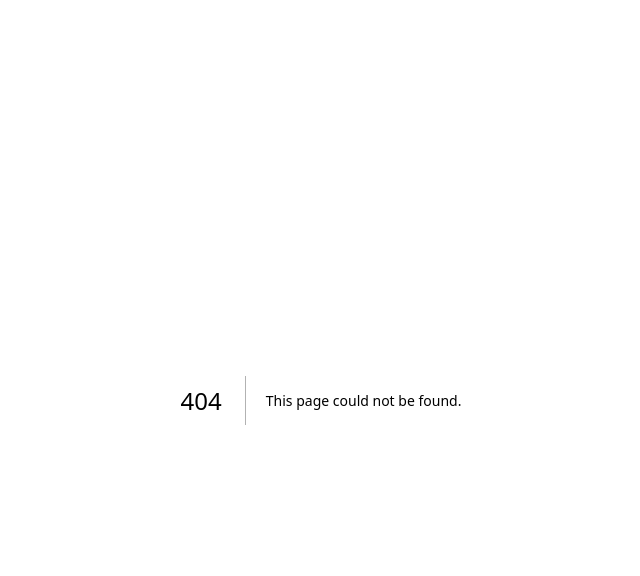
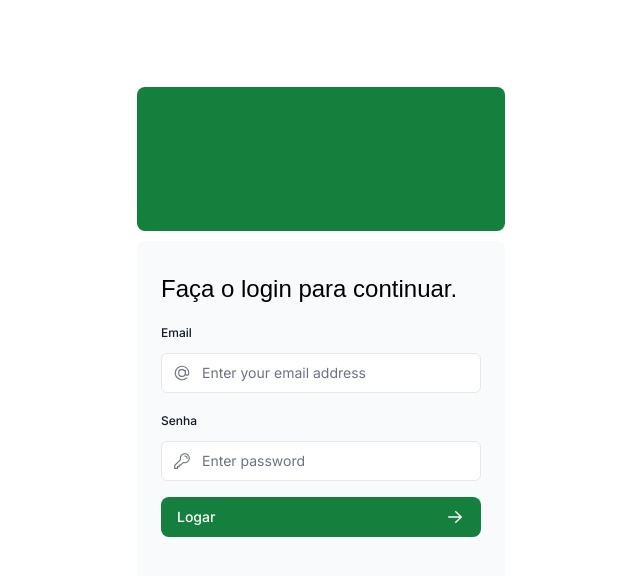
Before and after one commit to eduardoandd/nextjs-dashboard, a Next.js app: page /login in a window 1280 px wide. Before the commit this address had no page. Shown: the top 576 px of the page, without its empty margins (319-959 px from the left). Built offline with nearby package versions, Linux system fonts and the light colour scheme; a web font is replaced by a local one.

Commit message:
autenticação + login

```diff
--- a/app/dashboard/(overview)/page.tsx
+++ b/app/dashboard/(overview)/page.tsx
@@ -7,8 +7,8 @@ import { Suspense } from 'react';
 import { RevenueChartSkeleton,LatestInvoicesSkeleton,CardsSkeleton, } from '@/app/ui/skeletons';
 import CardWrapper from '@/app/ui/dashboard/cards';
 
+
 export default async function Page() {
-  const latestInvoices = await fetchLatestInvoices();
 
 
   return (
--- a/app/lib/actions.ts
+++ b/app/lib/actions.ts
@@ -4,6 +4,8 @@ import postgres from 'postgres';
 import { revalidatePath } from 'next/cache';
 import { redirect } from 'next/navigation';
 import { AdjustmentsVerticalIcon } from '@heroicons/react/24/outline';
+import { signIn } from '@/auth';
+import { AuthError } from 'next-auth';
 
 const sql = postgres(process.env.POSTGRES_URL!, {ssl: 'require'}) // conn
 
@@ -100,3 +102,22 @@ export async function deleteInvoice(id:string) {
   revalidatePath('/dashboard/invoices');
 
 }
+
+export async function authenticate(
+  prevState: string | undefined,
+  formData: FormData,
+) {
+  try {
+    await signIn('credentials', formData);
+  } catch (error) {
+    if (error instanceof AuthError) {
+      switch (error.type) {
+        case 'CredentialsSignin':
+          return 'Credenciais inválidas';
+        default:
+          return 'Algo deu errado.';
+      }
+    }
+    throw error;
+  }
+}
--- /dev/null
+++ b/app/login/page.tsx
@@ -0,0 +1,17 @@
+import AcmeLogo from '@/app/ui/acme-logo';
+import LoginForm from '@/app/ui/login-form';
+import { Suspense } from 'react';
+
+export default function LoginPage() {
+  return (
+    <main className="flex items-center justify-center md:h-screen">
+      <div className="relative mx-auto flex w-full max-w-[400px] flex-col space-y-2.5 p-4 md:-mt-32">
+        <div className="flex h-20 w-full items-center justify-center rounded-lg bg-green-700 p-3 md:h-36">
+        </div>
+        <Suspense>
+          <LoginForm />
+        </Suspense>
+      </div>
+    </main>
+  );
+}
--- a/app/ui/dashboard/sidenav.tsx
+++ b/app/ui/dashboard/sidenav.tsx
@@ -2,6 +2,8 @@ import Link from 'next/link';
 import NavLinks from '@/app/ui/dashboard/nav-links';
 import AcmeLogo from '@/app/ui/acme-logo';
 import { PowerIcon } from '@heroicons/react/24/outline';
+import { signOut } from '@/auth';
+
 
 export default function SideNav() {
   return (
@@ -17,7 +19,12 @@ export default function SideNav() {
       <div className="flex grow flex-row justify-between space-x-2 md:flex-col md:space-x-0 md:space-y-2">
         <NavLinks />
         <div className="hidden h-auto w-full grow rounded-md bg-gray-50 md:block"></div>
-        <form>
+        <form
+          action={async () => {
+            'use server';
+            await signOut({ redirectTo: '/' });
+          }}
+        >
           <button className="flex h-[48px] w-full grow items-center justify-center gap-2 rounded-md bg-gray-50 p-3 text-sm font-medium hover:bg-sky-100 hover:text-green-700 md:flex-none md:justify-start md:p-2 md:px-3">
             <PowerIcon className="w-6" />
             <div className="hidden md:block">Sair</div>
--- a/app/ui/login-form.tsx
+++ b/app/ui/login-form.tsx
@@ -1,3 +1,5 @@
+'use client'
+
 import { lusitana } from '@/app/ui/fonts';
 import {
   AtSymbolIcon,
@@ -6,13 +8,23 @@ import {
 } from '@heroicons/react/24/outline';
 import { ArrowRightIcon } from '@heroicons/react/20/solid';
 import { Button } from './button';
+import { signIn } from 'next-auth/react'
+import { useActionState } from 'react';
+import { authenticate } from '@/app/lib/actions';
+import { useSearchParams } from 'next/navigation';
 
 export default function LoginForm() {
+  const searchParams = useSearchParams();
+  const callbackUrl = searchParams.get('callbackUrl') || '/dashboard';
+  const [errorMessage, formAction, isPending] = useActionState(
+    authenticate,
+    undefined,
+  );
   return (
-    <form className="space-y-3">
+    <form action={formAction} className="space-y-3">
       <div className="flex-1 rounded-lg bg-gray-50 px-6 pb-4 pt-8">
         <h1 className={`${lusitana.className} mb-3 text-2xl`}>
-          Please log in to continue.
+          Faça o login para continuar.
         </h1>
         <div className="w-full">
           <div>
@@ -24,7 +36,7 @@ export default function LoginForm() {
             </label>
             <div className="relative">
               <input
-                className="peer block w-full rounded-md border border-gray-200 py-[9px] pl-10 text-sm outline-2 placeholder:text-gray-500"
+                className="peer block w-full rounded-md border border-gray-200 py-[9px] pl-10 text-sm outline-2 placeholder:text-gray-500 focus:ring-green-400 focus:border-green-700"
                 id="email"
                 type="email"
                 name="email"
@@ -39,11 +51,11 @@ export default function LoginForm() {
               className="mb-3 mt-5 block text-xs font-medium text-gray-900"
               htmlFor="password"
             >
-              Password
+              Senha
             </label>
             <div className="relative">
               <input
-                className="peer block w-full rounded-md border border-gray-200 py-[9px] pl-10 text-sm outline-2 placeholder:text-gray-500"
+                className="peer block w-full rounded-md border border-gray-200 py-[9px] pl-10 text-sm outline-2 placeholder:text-gray-500 focus:ring-green-400 focus:border-green-700"
                 id="password"
                 type="password"
                 name="password"
@@ -55,11 +67,22 @@ export default function LoginForm() {
             </div>
           </div>
         </div>
-        <Button className="mt-4 w-full">
-          Log in <ArrowRightIcon className="ml-auto h-5 w-5 text-gray-50" />
+        <input type="hidden" name="redirecTo" value={callbackUrl} />
+        <Button aria-disabled={isPending}
+         className="mt-4 w-full bg-green-700 transition-colors  hover:bg-green-600 focus:outline-none focus:ring-2 focus:ring-green-600 focus:ring-offset-2">
+          Logar <ArrowRightIcon className="ml-auto h-5 w-5 text-gray-50" />
         </Button>
-        <div className="flex h-8 items-end space-x-1">
-          {/* Add form errors here */}
+        <div
+          className="flex h-8 items-end space-x-1"
+          aria-live="polite"
+          aria-atomic="true"
+        >
+          {errorMessage && (
+            <>
+              <ExclamationCircleIcon className="h-5 w-5 text-red-500" />
+              <p className="text-sm text-red-500">{errorMessage}</p>
+            </>
+          )}
         </div>
       </div>
     </form>
--- /dev/null
+++ b/auth.config.ts
@@ -0,0 +1,21 @@
+import type { NextAuthConfig } from 'next-auth';
+
+export const authConfig = {
+  pages: {
+    signIn: '/login',
+  },
+  callbacks: {
+    authorized({ auth, request: { nextUrl } }) {
+      const isLoggedIn = !!auth?.user;
+      const isOnDashboard = nextUrl.pathname.startsWith('/dashboard');
+      if (isOnDashboard) {
+        if (isLoggedIn) return true;
+        return false; // Redirect unauthenticated users to login page
+      } else if (isLoggedIn) {
+        return Response.redirect(new URL('/dashboard', nextUrl));
+      }
+      return true;
+    },
+  },
+  providers: [], // Add providers with an empty array for now
+} satisfies NextAuthConfig;
--- /dev/null
+++ b/auth.ts
@@ -0,0 +1,50 @@
+import NextAuth from 'next-auth';
+import { authConfig } from './auth.config';
+import Credentials from 'next-auth/providers/credentials';
+import { z } from 'zod';
+import type { User } from '@/app/lib/definitions';
+import bcrypt from 'bcrypt';
+import postgres from 'postgres';
+
+const sql = postgres(process.env.POSTGRES_URL!, { ssl: 'require' });
+
+
+async function getUser(email:string): Promise<User | undefined> {
+    try {
+       const user = await sql<User[]> `SELECT * FROM users WHERE email=${email}`
+
+       return user[0]
+    } catch (error) {
+        console.error(error);
+        throw new Error('Falha em buscar o usuário.')
+
+    }
+}
+
+
+export const { auth, signIn, signOut } = NextAuth({
+  ...authConfig,
+  providers: [
+    Credentials({
+      async authorize(credentials) {
+        const parsedCredentials = z
+          .object({ email: z.string().email(), password: z.string().min(6) })
+          .safeParse(credentials);
+
+          if(parsedCredentials.success){
+            const { email, password } = parsedCredentials.data;
+            const user = await getUser(email);
+            if (!user) return null;
+            const passwordsMatch= await bcrypt.compare(password, user.password)
+
+            if (passwordsMatch) return user
+
+            console.log('Credencias inválidas');
+            return null;
+          }
+
+          return null
+      },
+    }),
+  ],
+});
```
Also changed, not shown: middleware.ts (added, +9 -0 lines).
